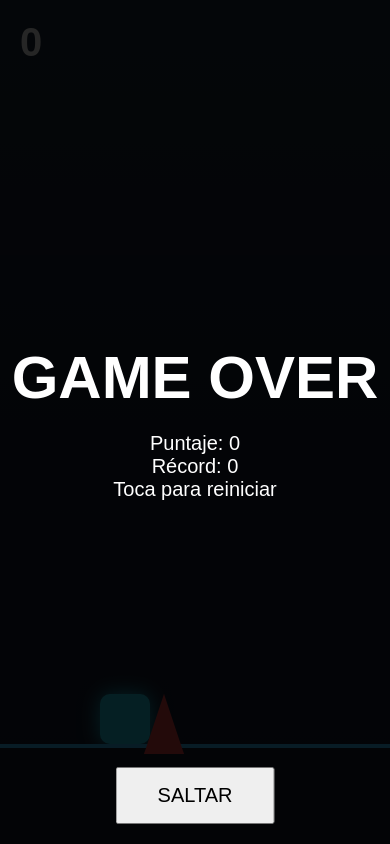
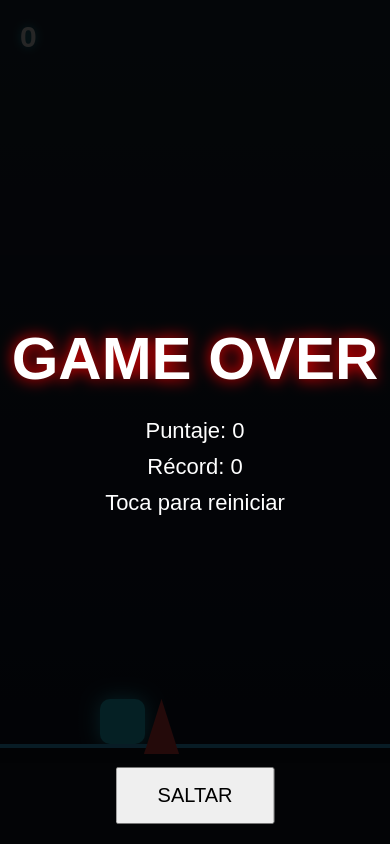
Before and after one commit to Oviedo7431/TapJump, a plain HTML site: page index.html in a window 390 px wide. Drawn offline with Linux system fonts and the light colour scheme.

Commit message:
Update style.css

```diff
--- a/style.css
+++ b/style.css
@@ -9,8 +9,10 @@ body {
   background: #0f172a;
   overflow: hidden;
   font-family: Arial, sans-serif;
+  transition: filter 0.3s ease;
 }
 
+/* ------------------ JUEGO ------------------ */
 #game {
   position: relative;
   width: 100vw;
@@ -19,16 +21,19 @@ body {
   background: linear-gradient(to bottom, #1e293b, #0f172a);
 }
 
+/* ------------------ PUNTUACIÓN ------------------ */
 #score {
   position: fixed;
   top: 20px;
   left: 20px;
-  color: white;
+  color: #ffffff;
   font-size: 40px;
   font-weight: bold;
   z-index: 100;
+  text-shadow: 0 0 10px #22d3ee;
 }
 
+/* ------------------ PLAYER ------------------ */
 #player {
   position: absolute;
   width: 50px;
@@ -40,6 +45,7 @@ body {
   box-shadow: 0 0 20px #22d3ee;
 }
 
+/* ------------------ SUELO ------------------ */
 #ground {
   position: absolute;
   width: 100%;
@@ -49,16 +55,18 @@ body {
   border-top: 4px solid #38bdf8;
 }
 
+/* ------------------ OBSTÁCULOS ------------------ */
 .obstacle {
   position: absolute;
   width: 40px;
   height: 60px;
+  bottom: 90px;
   background: #ef4444;
-  bottom: 90px;
   clip-path: polygon(50% 0%, 0% 100%, 100% 100%);
   box-shadow: 0 0 15px #ef4444;
 }
 
+/* ------------------ GAME OVER ------------------ */
 .hidden {
   display: none !important;
 }
@@ -73,13 +81,38 @@ body {
   align-items: center;
   color: white;
   z-index: 200;
+  text-align: center;
 }
 
 #gameOver h1 {
   font-size: 60px;
   margin-bottom: 20px;
+  text-shadow: 0 0 15px red;
 }
 
 #gameOver p {
-  font-size: 20px;
+  font-size: 22px;
+  margin: 5px 0;
 }
+
+/* ------------------ EFECTO MODO FURIA (opcional visual) ------------------ */
+body.fury {
+  filter: hue-rotate(90deg) saturate(1.5);
+}
+
+/* ------------------ RESPONSIVE ------------------ */
+@media (max-width: 600px) {
+  #score {
+    font-size: 30px;
+  }
+
+  #player {
+    width: 45px;
+    height: 45px;
+  }
+
+  .obstacle {
+    width: 35px;
+    height: 55px;
+  }
+}
```
